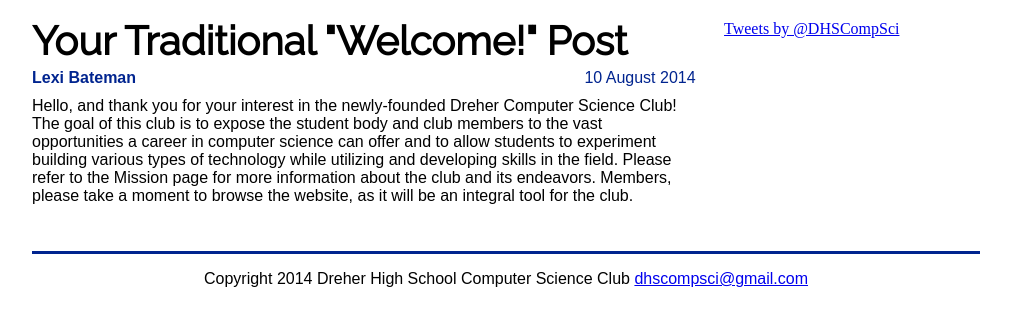
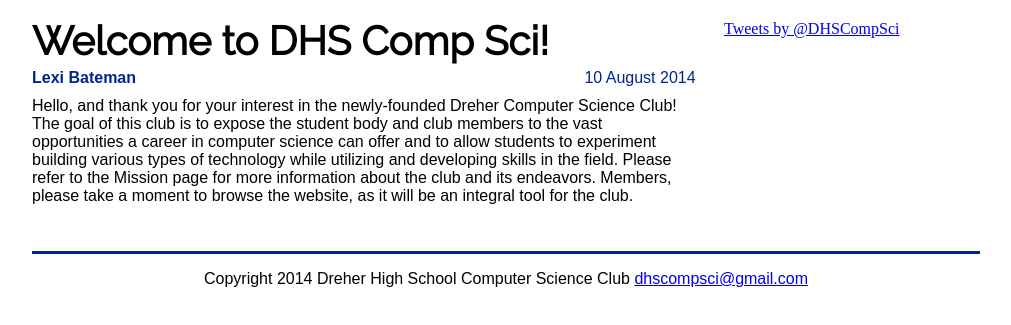
Before and after one commit to dhscompsci/dhscompsci.github.io, a plain HTML site: page index.html in a window 1280 px wide. Shown: the part 273-598 px from the top of the page, without its empty margins (134-1145 px from the left). Drawn offline with Linux system fonts and the light colour scheme.

Commit message:
Welcome post revision

```diff
--- a/index.html
+++ b/index.html
@@ -29,7 +29,7 @@
         <div id = "content">
             <div id = "blog">
                 <div id = "post">
-                    <div id = "title">Your Traditional "Welcome!" Post</div>
+                    <div id = "title">Welcome to DHS Comp Sci!</div>
                     <div id = "author">Lexi Bateman</div>
                     <div id = "date">10 August 2014</div>
                     <div id = "text"><p>Hello, and thank you for your interest in the newly-founded Dreher Computer Science Club! The goal of this club is to expose the student body and club members to the vast opportunities a career in computer science can offer and to allow students to experiment building various types of technology while utilizing and developing skills in the field. Please refer to the Mission page for more information about the club and its endeavors. Members, please take a moment to browse the website, as it will be an integral tool for the club.  </p></div>
```
